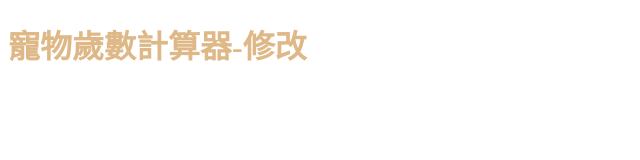
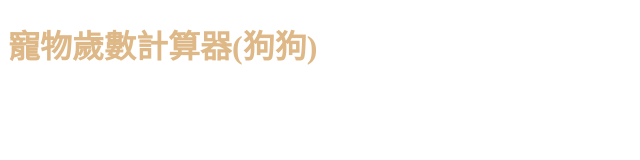
Before and after one commit to winggot/PetAgeConverter, a plain HTML site: page index.html in a window 1280 px wide. Shown: the full height of the page, 0-640 px from the left. Drawn offline with Linux system fonts and the light colour scheme.

Commit message:
變更名稱

```diff
--- a/index.html
+++ b/index.html
@@ -7,7 +7,7 @@
     <link rel="stylesheet" href="style.css">
 </head>
 <body>
-    <h1>寵物歲數計算器-修改</h1>
+    <h1>寵物歲數計算器(狗狗)</h1>
 </body>
 
 </html>
```
